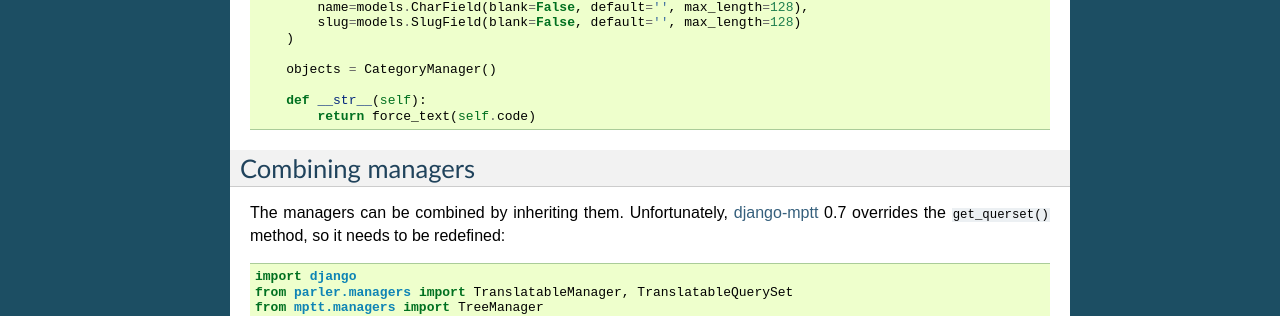
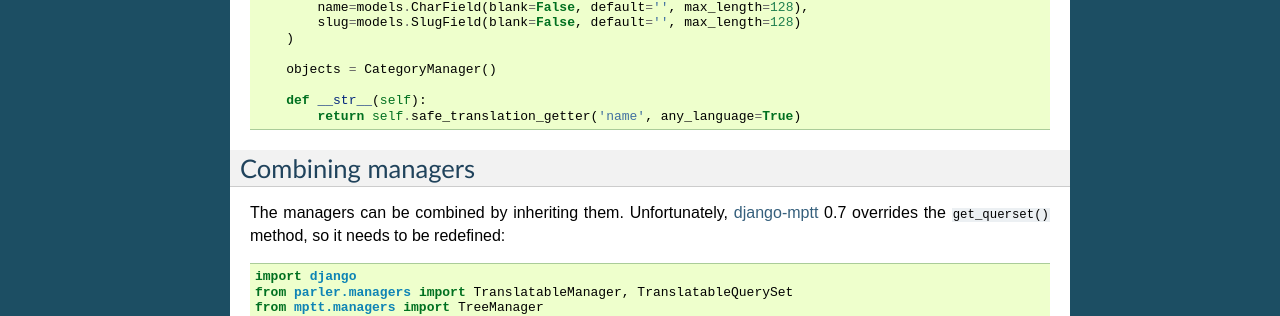
Before and after one commit to django-parler/django-parler, a Sphinx documentation site: the page built from docs/advanced/mptt.rst, in a window 1280 px wide. Shown: the part 617-933 px from the top of the page. Built offline with Sphinx 7.4.7, drawn with Linux system fonts in a browser that asks for light colours.

Commit message:
docs: improve mptt __str__ code

```diff
--- a/docs/advanced/mptt.rst
+++ b/docs/advanced/mptt.rst
@@ -43,7 +43,7 @@ Say we have a base ``Category`` model that needs to be translatable:
         objects = CategoryManager()
 
         def __str__(self):
-            return force_text(self.code)
+            return self.safe_translation_getter('name', any_language=True)
 
 
 Combining managers
```
